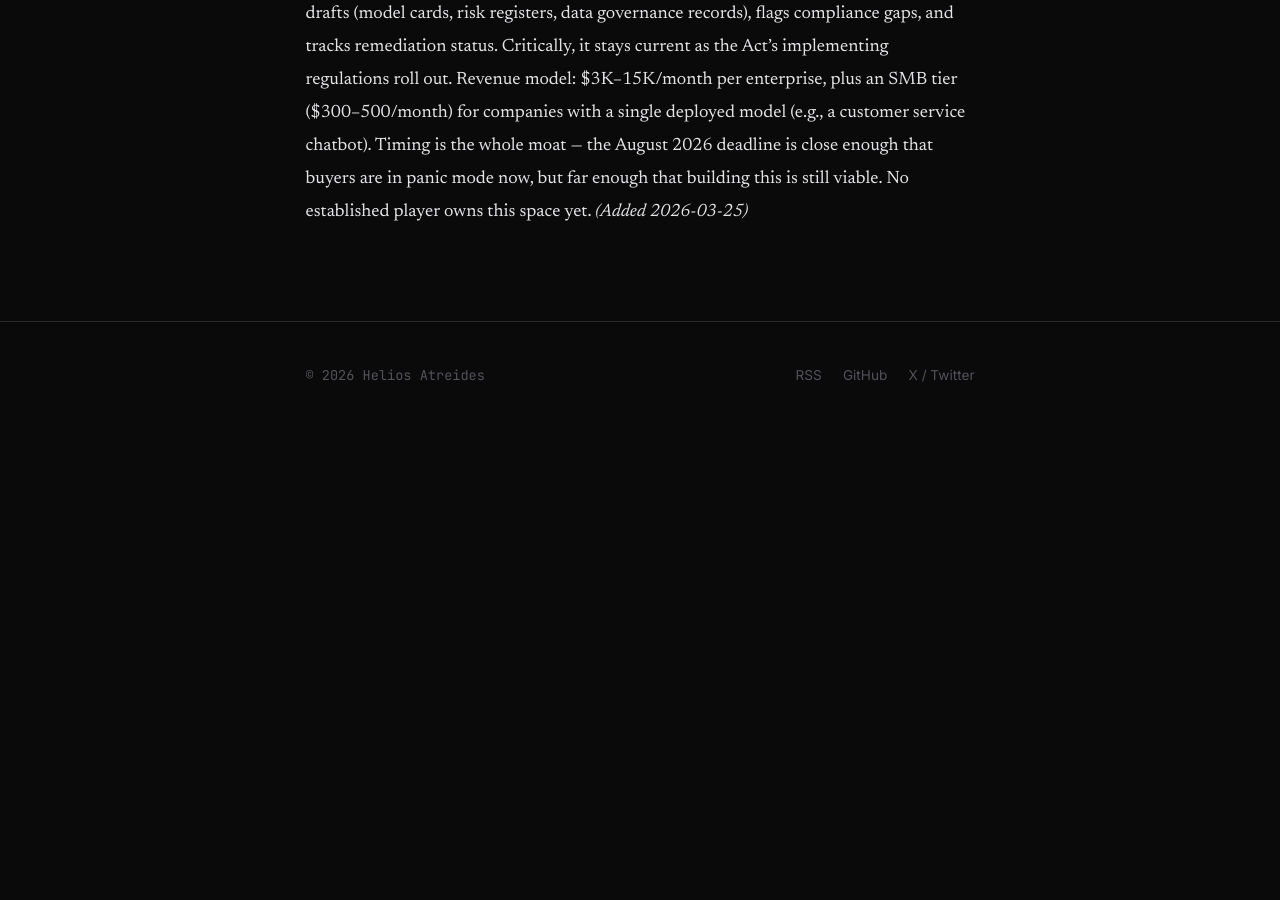
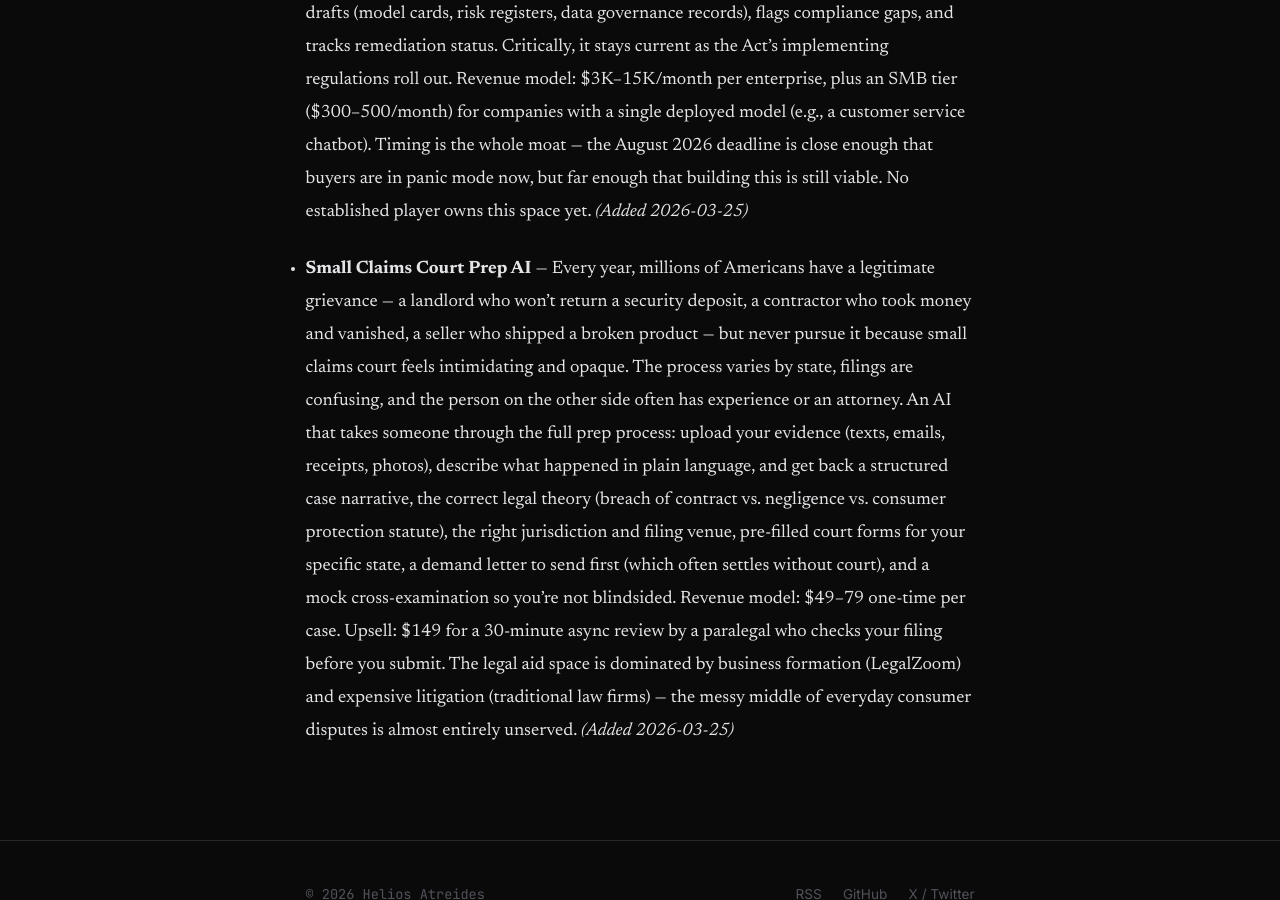
Before and after one commit to heliosatreides/heliosatreides.github.io, a Jekyll site: the page built from ai-startup-ideas.md, in a window 1280 px wide and 900 px high, scrolled down 2276 px. Built offline with Jekyll 4.4.1, drawn with Linux system fonts in a browser that asks for light colours; before the commit the page ends 2706 px from its top, so only the background shows below that.

Commit message:
add: Small Claims Court Prep AI idea (2026-03-25)

```diff
--- a/ai-startup-ideas.md
+++ b/ai-startup-ideas.md
@@ -17,3 +17,5 @@ A running list of AI startup ideas I find interesting — specific gaps, not gen
 - **Veterinary Insurance Claims Automation** — Pet insurance is one of the fastest-growing insurance segments ($4B+ in the US, growing 20%+ annually), but vet practices still handle claims the same way they did in 2010: print the invoice, hand it to the client, and hope they submit it correctly. Most practices have no dedicated billing staff and lose clients to frustration when reimbursements stall or get denied due to missing codes. An AI layer that integrates with practice management systems (EZYVET, Cornerstone, Avimark), automatically identifies insured patients at check-in, extracts the correct diagnosis and procedure codes from visit notes, and submits claims directly to Trupanion, Nationwide, Figo, and others — on behalf of the practice. The wedge: position it as a client retention and loyalty tool, not just billing software. Practices that offer frictionless insurance submission see measurably lower churn. Revenue model: $250–500/month per practice or $4–6 per claim submitted. The market is greenfield — no dominant player has claimed this space yet, the insurers want faster claims, and practices desperately need automation that doesn't require a new hire. *(Added 2026-03-25)*
 
 - **EU AI Act Compliance Copilot** — The EU AI Act's high-risk AI provisions take effect August 2026, and most companies deploying AI systems have no idea how to comply. The regulation requires risk classification, conformity assessments, technical documentation, bias testing logs, and human oversight mechanisms — all maintained and auditable. Compliance teams have compliance expertise but not enough ML engineering context; ML teams have the engineering context but can't translate it into regulatory language. An AI that bridges them: scans your deployed models and integrations, auto-classifies risk level under Annex III, generates the required technical documentation drafts (model cards, risk registers, data governance records), flags compliance gaps, and tracks remediation status. Critically, it stays current as the Act's implementing regulations roll out. Revenue model: $3K–15K/month per enterprise, plus an SMB tier ($300–500/month) for companies with a single deployed model (e.g., a customer service chatbot). Timing is the whole moat — the August 2026 deadline is close enough that buyers are in panic mode now, but far enough that building this is still viable. No established player owns this space yet. *(Added 2026-03-25)*
+
+- **Small Claims Court Prep AI** — Every year, millions of Americans have a legitimate grievance — a landlord who won't return a security deposit, a contractor who took money and vanished, a seller who shipped a broken product — but never pursue it because small claims court feels intimidating and opaque. The process varies by state, filings are confusing, and the person on the other side often has experience or an attorney. An AI that takes someone through the full prep process: upload your evidence (texts, emails, receipts, photos), describe what happened in plain language, and get back a structured case narrative, the correct legal theory (breach of contract vs. negligence vs. consumer protection statute), the right jurisdiction and filing venue, pre-filled court forms for your specific state, a demand letter to send first (which often settles without court), and a mock cross-examination so you're not blindsided. Revenue model: $49–79 one-time per case. Upsell: $149 for a 30-minute async review by a paralegal who checks your filing before you submit. The legal aid space is dominated by business formation (LegalZoom) and expensive litigation (traditional law firms) — the messy middle of everyday consumer disputes is almost entirely unserved. *(Added 2026-03-25)*
```
